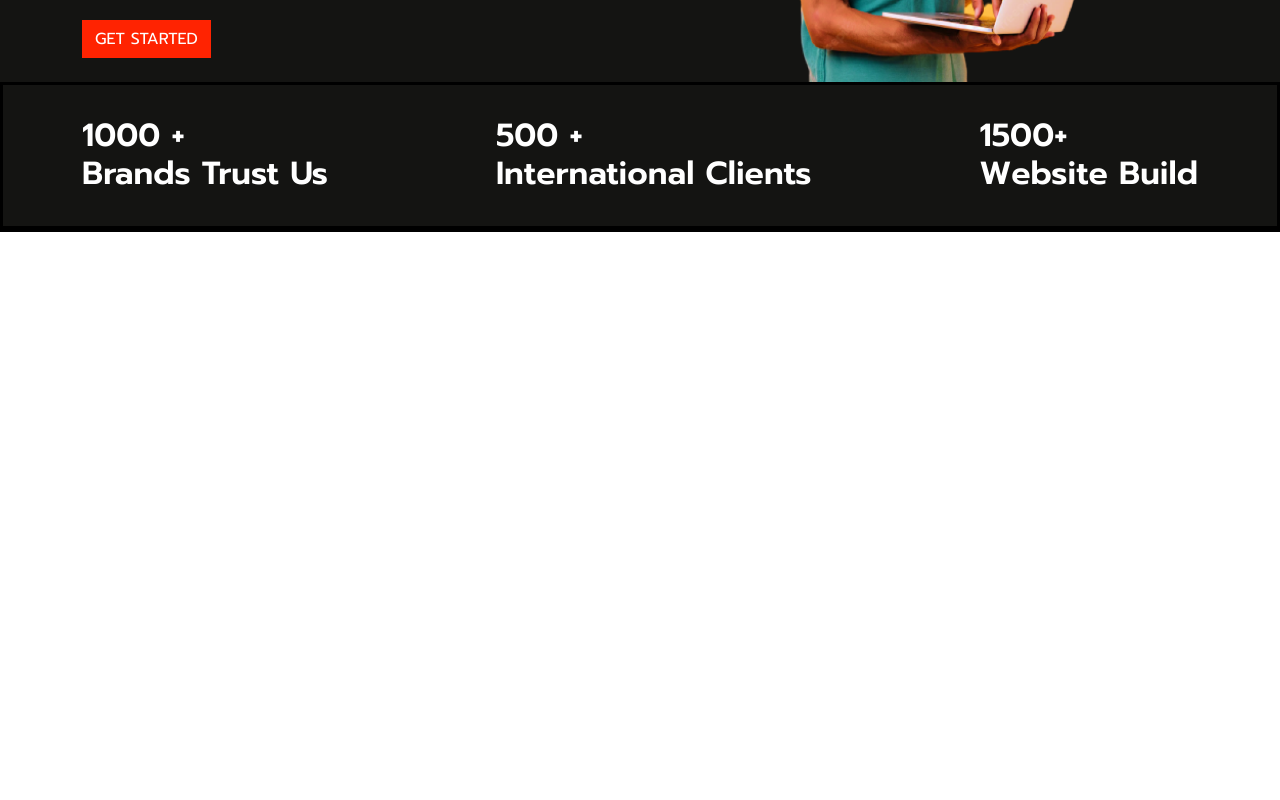
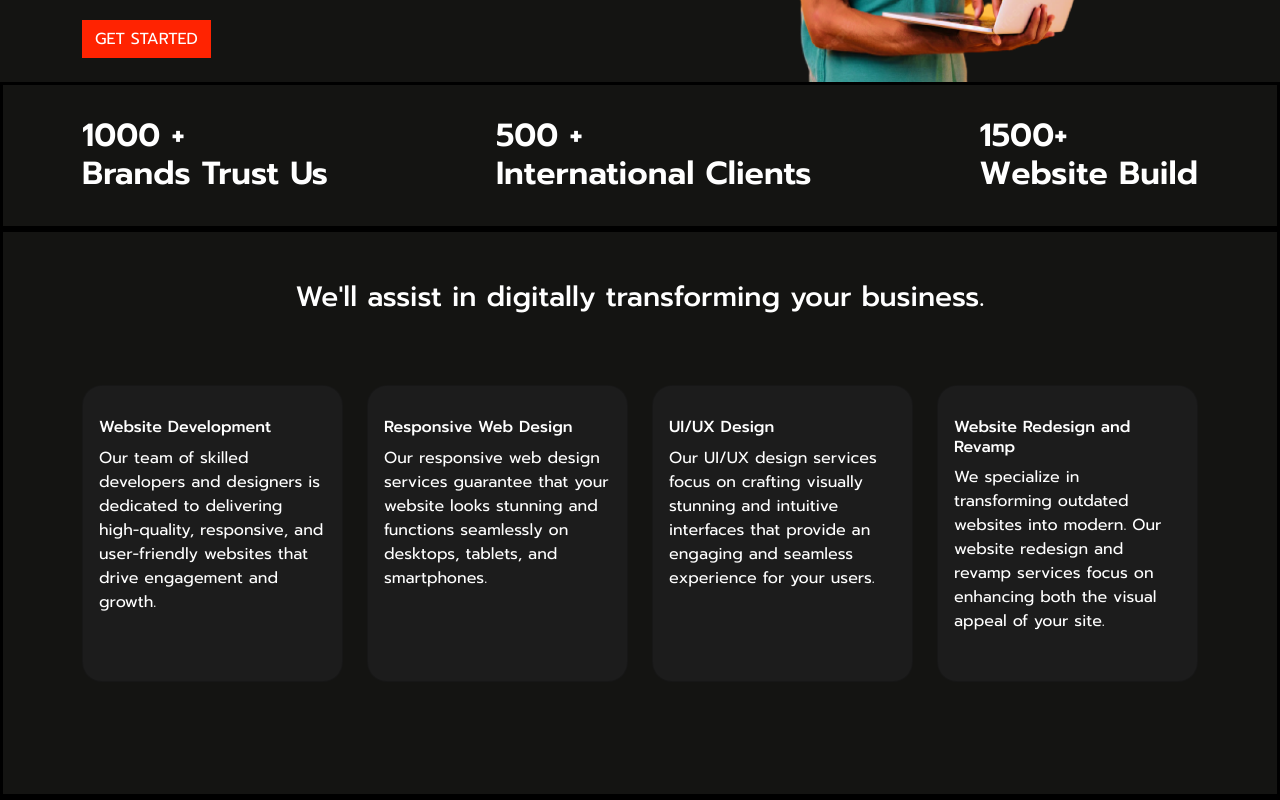
Before and after one commit to trudgyweb/trudgyweb.github.io, a React (Create React App) app: page / in a window 1280 px wide. Shown: the part 597-1397 px from the top of the page. Before the commit the page ends 829 px from the top, so only its background shows below. Built offline with nearby package versions, Linux system fonts and the light colour scheme.

Commit message:
New Changes

```diff
--- a/src/App.css
+++ b/src/App.css
@@ -126,3 +126,40 @@ body{
   font-weight: 900;
   font-style: italic;
 }
+.br20{
+  border-radius: 20px !important;
+}
+.bg_card{
+  background: #1c1c1c !important;
+}
+.custom_card_hover:hover {
+  transform: translate3d(-10px, -10px, 0);
+  border-right: rgb(149, 19, 19) 1.5px solid;
+  border-bottom: rgb(149, 19, 19) 1.5px solid;
+  transition: all 0.3s ease-in-out;
+}
+
+
+@media screen and (max-width: 600px) {
+  .custom_heading1 {
+    font-size: 24px;
+  }
+}
+
+@media screen and (min-width: 601px) and (max-width: 768px) {
+  .custom_heading1 {
+    font-size: 30px;
+  }
+}
+
+@media screen and (min-width: 769px) and (max-width: 992px) {
+  .custom_heading1 {
+    font-size: 36px;
+  }
+}
+
+@media screen and (min-width: 993px) and (max-width: 1200px) {
+  .custom_heading1 {
+    font-size: 50px;
+  }
+}
--- a/src/App.js
+++ b/src/App.js
@@ -14,11 +14,6 @@ function App() {
     <Header />
       <Routes>
         <Route path="/" exact element={<Home />} />
-        {/* <Route path="/portfolio" exact element={<Home />} />
-        <Route path="/portfolio/about" exact element={<About />} />
-        <Route path="/portfolio/contact" exact element={<Contact />} /> */}
-        {/* <Route path="/" element={} />
-        <Route path="/" element={} /> */}
       <Route path="*" element={<Navigate to="/" />} />
       </Routes>
     </BrowserRouter>
--- a/src/components/Header/index.jsx
+++ b/src/components/Header/index.jsx
@@ -11,7 +11,7 @@ function Header() {
       <div className="container align-items-center">
         <div className="col-8 col-md-5 col-lg-5 col-xl-5 pt-3 pb-3">
           <Link className="navbar-brand text-white" to="/">
-            <i className="bi bi-robot fs18"></i> Trudgy
+            <img src="/assets/images/trudgy_white_updated.png" width="120px" />
           </Link>
         </div>
         <button
--- a/src/pages/Home/index.jsx
+++ b/src/pages/Home/index.jsx
@@ -62,17 +62,72 @@ function Home() {
           </div>
           <div className="d-flex border border-3 border-black">
             <div className="container text-white pt-4 pb-4">
-                <div className="row justify-content-between">
+              <div className="row justify-content-between flex-nowrap overflow-auto">
                 <div className="col-12 col-md-3 col-lg-auto text-center text-md-start col-xl-auto">
-                    <p className="h2 mt-2 fw-semibold">1000 + <br/>Brands Trust Us</p>
+                  <p className="h2 mt-2 fw-semibold">
+                    1000 + <br />
+                    Brands Trust Us
+                  </p>
                 </div>
                 <div className="col-12 col-md-3 col-lg-auto text-center text-md-start col-xl-auto">
-                    <p className="h2 mt-2 fw-semibold">500 + <br/>International Clients</p>
+                  <p className="h2 mt-2 fw-semibold">
+                    500 + <br />
+                    International Clients
+                  </p>
                 </div>
                 <div className="col-12 col-md-3 col-lg-auto text-center text-md-start col-xl-auto">
-                    <p className="h2 mt-2 fw-semibold">1500+ <br/>Website Build</p>
+                  <p className="h2 mt-2 fw-semibold">
+                    1500+ <br />
+                    Website Build
+                  </p>
                 </div>
-
+              </div>
+            </div>
+          </div>
+          <div className="d-flex border border-3 border-black">
+            <div className="container text-white pt-5 pb-5">
+              <div className="col-md-12 col-12">
+                    <h3 className="text-center">We'll assist in digitally transforming your business.</h3>
+              </div>
+              <div className="row pb-5 pt-5">
+                <div className="col-12 col-md-3 col-lg-3 text-center text-md-start col-xl-3 mt-3 mb-3">
+                  <div className="card h-100 br20 bg_card text-white pt-3 pb-3 custom_card_hover">
+                      <div className="card-body">
+                          <p className="h6">Website Development</p>
+                          <p>Our team of skilled developers and designers is dedicated to delivering high-quality, responsive, and user-friendly websites that drive engagement and growth. </p>
+                      </div>
+                  </div>
+                </div>
+                <div className="col-12 col-md-3 col-lg-3 text-center text-md-start col-xl-3 mt-3 mb-3">
+                  <div className="card h-100 br20 bg_card text-white pt-3 pb-3 custom_card_hover">
+                      <div className="card-body">
+                          <p className="h6">Responsive Web Design</p>
+                          <p>
+                            Our responsive web design services guarantee that your website looks stunning and functions seamlessly on desktops, tablets, and smartphones.
+                          </p>
+                      </div>
+                  </div>
+                </div>
+                <div className="col-12 col-md-3 col-lg-3 text-center text-md-start col-xl-3 mt-3 mb-3">
+                  <div className="card h-100 br20 bg_card text-white pt-3 pb-3 custom_card_hover">
+                      <div className="card-body">
+                          <p className="h6">UI/UX Design</p>
+                          <p>
+                            Our UI/UX design services focus on crafting visually stunning and intuitive interfaces that provide an engaging and seamless experience for your users.
+                          </p>
+                      </div>
+                  </div>
+                </div>
+                <div className="col-12 col-md-3 col-lg-3 text-center text-md-start col-xl-3 mt-3 mb-3">
+                  <div className="card h-100 br20 bg_card text-white pt-3 pb-3 custom_card_hover">
+                      <div className="card-body">
+                          <p className="h6">Website Redesign and Revamp</p>
+                          <p>
+                          We specialize in transforming outdated websites into modern. Our website redesign and revamp services focus on enhancing both the visual appeal of your site.
+                          </p>
+                      </div>
+                  </div>
+                </div>
               </div>
             </div>
           </div>
```
Also changed, not shown: public/assets/images/trudgy_white.png (added), public/assets/images/trudgy_white_updated.png (added). Lines whose indentation alone changed are shown as unchanged.
